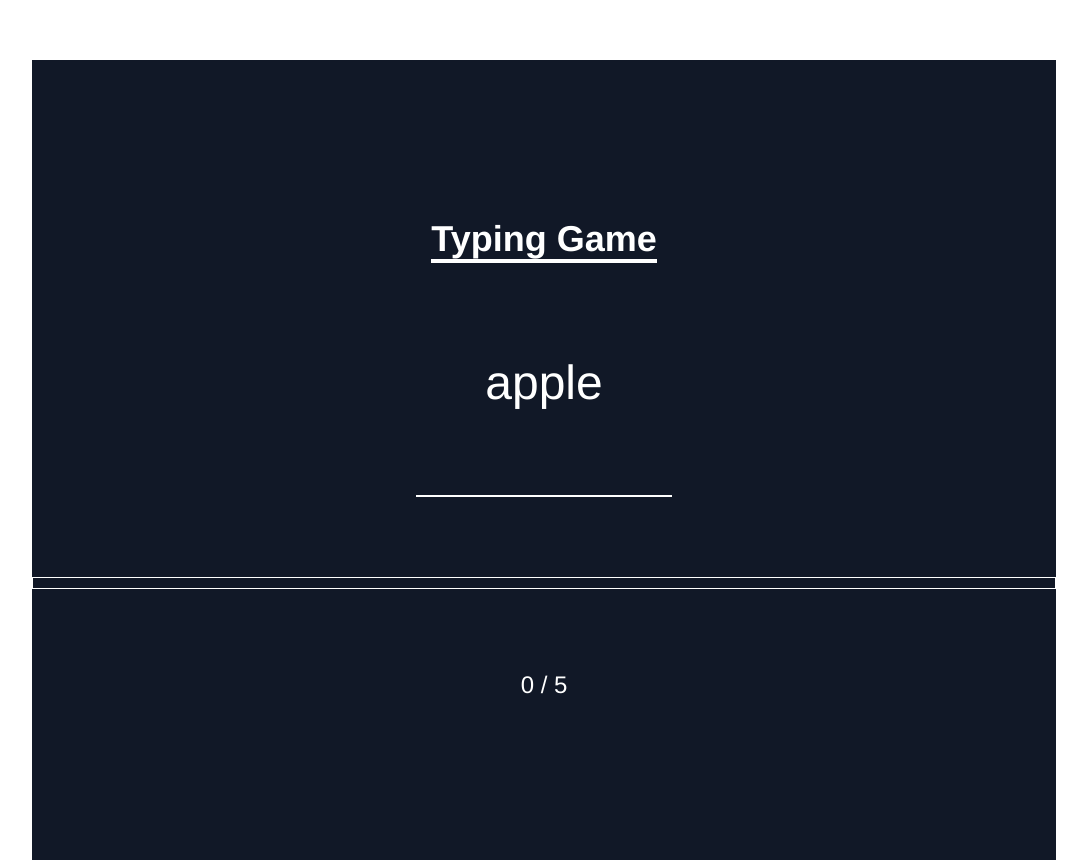
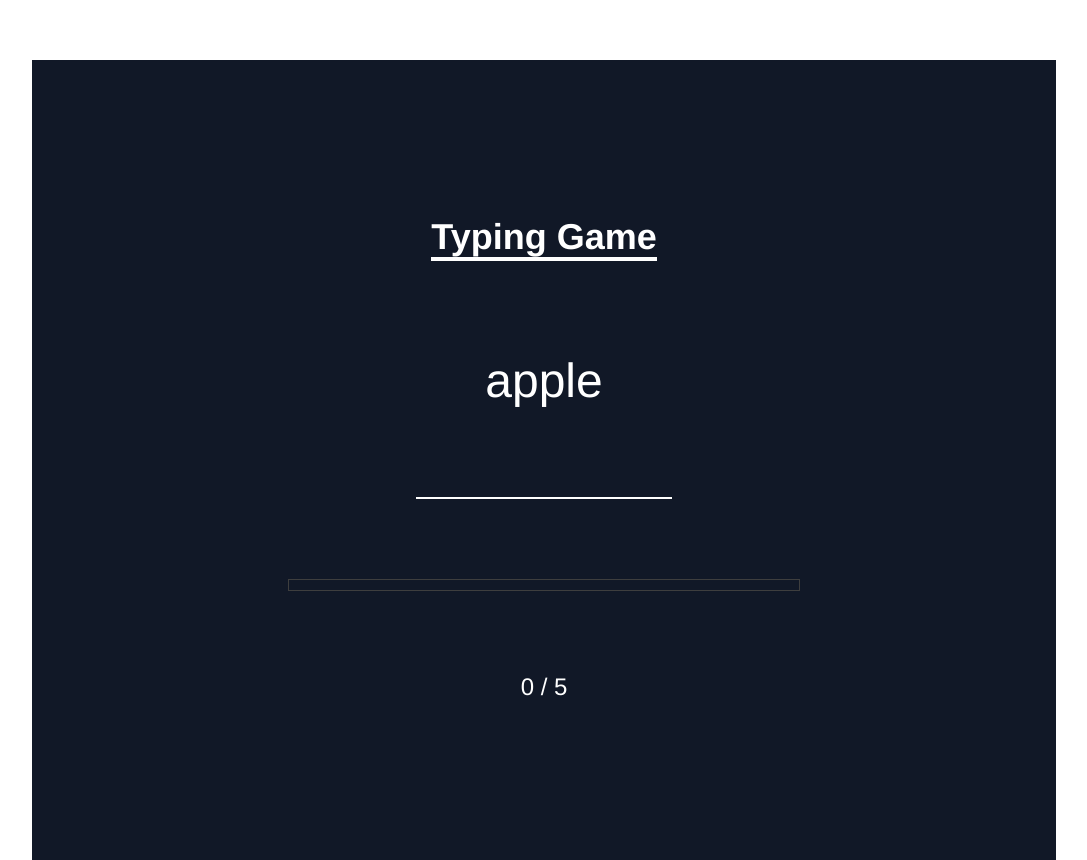
Before and after one commit to Masahiro-QUEST/typingGame, a Vue app: page / in a window 1280 px wide. Both pictures are taken after a click on the button "START". Shown: the whole page, without its empty margins (96-1183 px from the left). Built offline with nearby package versions, Linux system fonts and the light colour scheme.

Commit message:
秒数の処理を追加

```diff
--- a/src/components/FrontPage.vue
+++ b/src/components/FrontPage.vue
@@ -20,6 +20,12 @@
       >
         Clear!
       </div>
+      <div
+        v-if="current_question_counts == question_count"
+        class="py-16 text-4xl clear text-blue-500"
+      >
+        {{ elapsedTime }}秒
+      </div>
       <button
         v-if="current_question_counts == question_count"
         class="py-4 px-8 bg-blue-500 text-white rounded-full hover:bg-blue-700 focus:outline-none mx-auto"
@@ -29,10 +35,11 @@
       </button>
       <div class="typeFormWrapper mb-20">
         <input
+          v-if="current_question_counts != question_count"
           id="typeForm"
           v-model="typeBox"
           type="text"
-          class="typeForm text-white font-bold text-center bg-transparent border-b-2 border-white w-64 focus:outline-none"
+          class="typeForm text-white font-bold text-lg text-center bg-transparent border-b-2 border-white w-64 focus:outline-none"
           name=""
         />
       </div>
@@ -56,6 +63,8 @@ export default {
       typeBox: "",
       current_question_counts: 0,
       question_count: 0,
+      startTime: null,
+      elapsedTime: null,
     };
   },
   computed: {
@@ -70,16 +79,21 @@ export default {
   methods: {
     gameStart: function () {
       this.startFlg = true;
+      this.startTime = new Date();
       this.$nextTick(function () {
         document.getElementById("typeForm").focus();
       });
     },
     restartGame: function () {
       this.current_question_counts = 0;
+      this.startTime = new Date();
       this.questions = ["apple", "banana", "chocolate", "donut", "espresso"];
       this.current_question = this.questions[0];
       this.startFlg = true;
       this.typeBox = "";
+      this.$nextTick(function () {
+        document.getElementById("typeForm").focus();
+      });
     },
   },
   mounted: function () {
@@ -93,6 +107,13 @@ export default {
         this.questions.splice(0, 1);
         this.typeBox = "";
         this.current_question_counts += 1;
+        // クリア条件が満たされた場合
+        if (this.current_question_counts == this.question_count) {
+          // ゲーム終了時刻を取得し、経過時間を計算
+          let endTime = new Date();
+          this.elapsedTime = (endTime - this.startTime) / 1000;
+          // elapsedTimeを表示または利用する処理を追加
+        }
       }
     },
   },
@@ -108,8 +129,8 @@ export default {
   transition: all 0.3s ease;
 }
 .gaugeWrapper {
-  border: 1px solid white;
+  border: 1px solid #3e3e3e;
   height: 12px;
-  width: 64rem;
+  width: 32rem;
 }
 </style>
```
